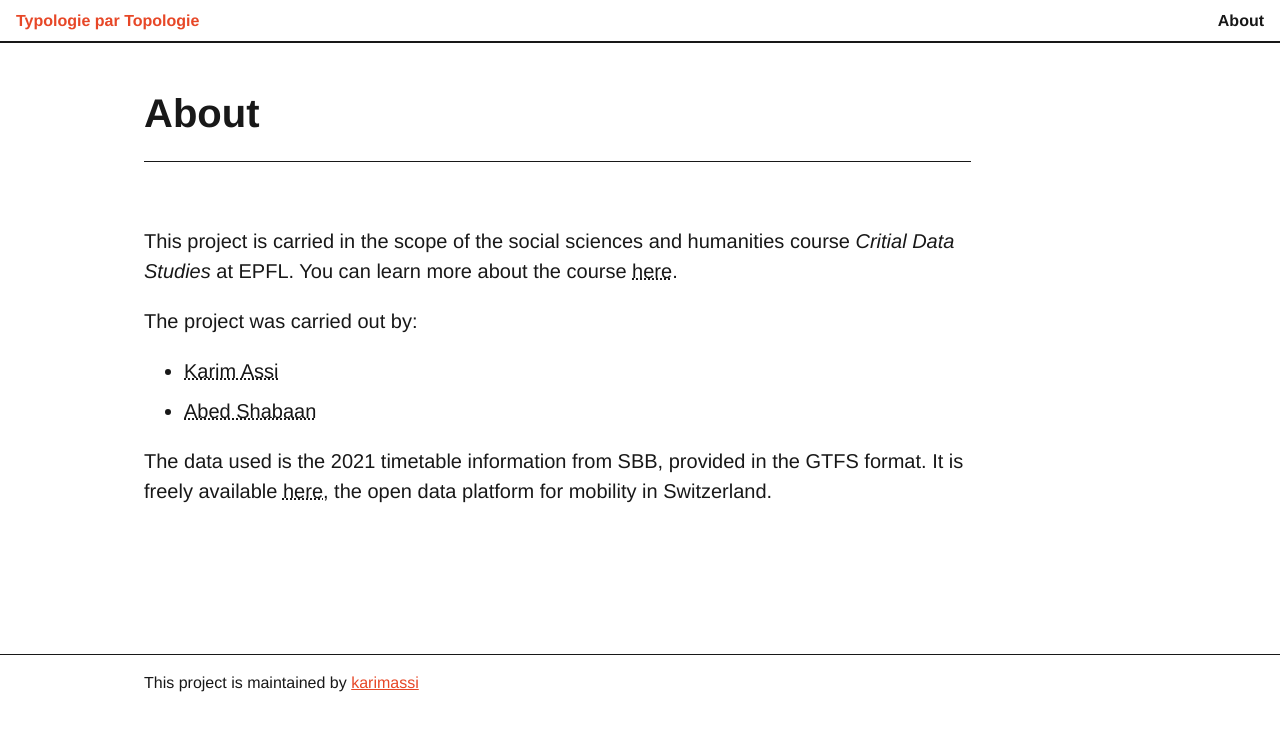
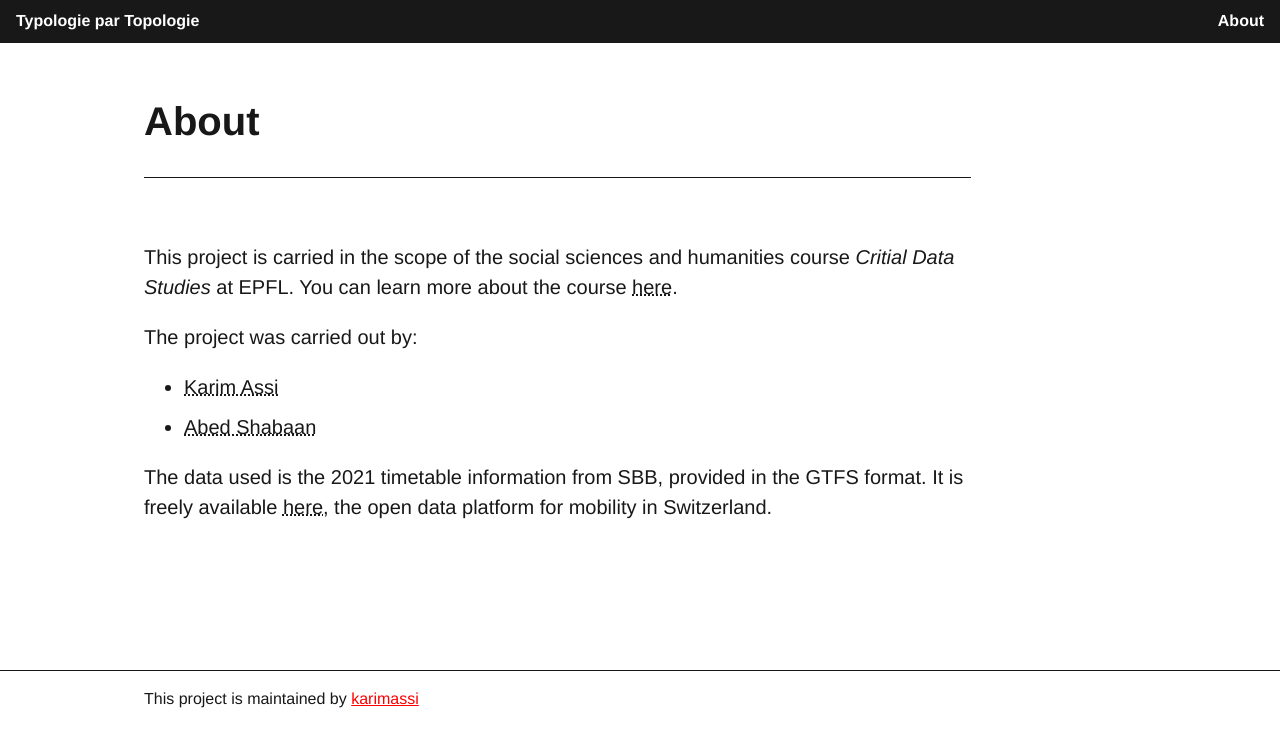
Before and after one commit to karimassi/cds-2021, a Jekyll site: the page built from docs/about.md, in a window 1280 px wide. Shown: the top 747 px of the page. Built offline with Jekyll 4.4.1, drawn with Linux system fonts in a browser that asks for light colours.

```diff
--- a/docs/_includes/header.html
+++ b/docs/_includes/header.html
@@ -1,6 +1,6 @@
 <header class="border-bottom-thick px-2 clearfix">
   <div class="left sm-width-full py-1 mt-1 mt-lg-0">
-    <a class="align-middle link-primary text-accent" href="{{ site.baseurl }}/">
+    <a class="align-middle link-primary header-title" href="{{ site.baseurl }}/">
       {{ site.title }}
     </a>
   </div>
@@ -9,7 +9,7 @@
       {% for my_page in site.pages %}
         {% if my_page.title %}
         <li class="inline-block">
-          <a class="align-middle link-primary mr-2 mr-lg-0 ml-lg-2" href="{{ my_page.url | prepend: site.baseurl }}">
+          <a class="align-middle link-primary header-text mr-2 mr-lg-0 ml-lg-2" href="{{ my_page.url | prepend: site.baseurl }}">
             {{ my_page.title }}
           </a>
         </li>
--- a/docs/_layouts/default.html
+++ b/docs/_layouts/default.html
@@ -5,7 +5,9 @@
 
   <body>
 
-    {% include header.html %}
+    <header class="header-background">
+      {% include header.html %}
+    </header>
 
     <div>
       {{ content }}
--- a/docs/_layouts/home.html
+++ b/docs/_layouts/home.html
@@ -22,7 +22,7 @@
         </div>
 
         <div class="container mx-auto px-2 mb-2 clearfix header-text">
-          <h1 class="h0 inline-block col-20 sm-width-full py-4 mt-3 header-title">{{ site.title }}</h1>
+          <h1 class="h0 inline-block col-20 sm-width-full py-2 mt-3 header-title">{{ site.title }}</h1>
 
           <div class="clearfix mb-4 py-1">
             <div class="col-10 sm-width-full left border-top-thin">
--- a/docs/_layouts/page.html
+++ b/docs/_layouts/page.html
@@ -3,7 +3,7 @@
 ---
 <article class="container mx-auto px-2 mt2 mb4">
   <header>
-    <h1 class="h1 py-1 mt-3">{{ page.title }}</h1>
+    <h1 class="h1 py-2 mt-3">{{ page.title }}</h1>
   </header>
   <div class="col-10 sm-width-full border-top-thin">
   </div>
--- a/docs/_sass/_theme-black.scss
+++ b/docs/_sass/_theme-black.scss
@@ -2,8 +2,7 @@
 
 // Color variables
 $black: #181818;
-$red: #E74727;
-$red-small: #DC3918;
+$red: #ff0000;
 $white: #fff;
 
 // Config
@@ -13,7 +12,7 @@
 $color-title: $white !default;
 $color-body-text: $black !default;
 $color-text-accent: $red !default;
-$color-code: $red-small !default;
+$color-code: $red !default;
 $color-nav-link: $red !default;
 $color-primary-link: $red !default;
 
```
